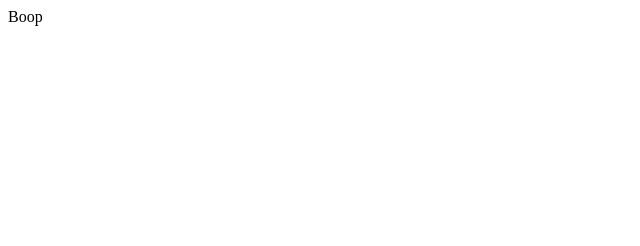
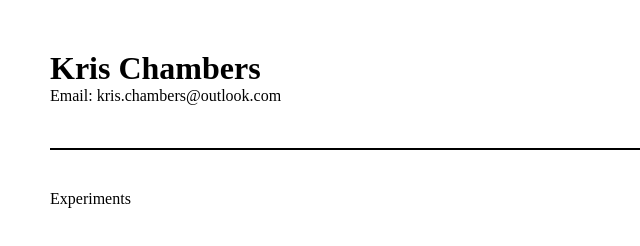
Before and after one commit to KrisChambers/krischambers.github.io, a plain HTML site: page index.html in a window 1280 px wide. Shown: the whole page, without its empty margins (0-640 px from the left). Drawn offline with Linux system fonts and the light colour scheme.

Commit message:
Add some basic changes

```diff
--- /dev/null
+++ b/css/base.css
@@ -0,0 +1,43 @@
+:root {
+	--base-font-color: black;
+	--font-color: rgb(212, 138, 0);
+}
+
+* {
+	font-size: 1rem;
+}
+
+.font--md, h1 {
+	font-size: 1.5rem;
+}
+
+.font--lg, footer * {
+	font-size: 2rem;
+}
+
+
+* { color: var(--base-font-color); }
+
+.view {
+	display: flex;
+	height: 100vh;
+	flex-direction: column;
+	justify-content: space-between;
+	padding: 50px;
+	min-width: 500px;
+}
+
+a:hover { color: var(--font-color); }
+
+#info {
+	max-height: 100px;
+	flex: 1;
+}
+
+header {
+	border-bottom: 2px solid black;
+}
+
+main {
+	min-height: 70vh;
+}
--- /dev/null
+++ b/css/reset.css
@@ -0,0 +1,23 @@
+* {
+	box-sizing: border-box;
+	padding: 0;
+	margin: 0;
+	font-size: 1rem;
+}
+
+html, body {
+	width: 100vw;
+	height: 100vh;
+	background-color: white;
+}
+
+a {
+	color: inherit;
+	border: none;
+	text-decoration: none;
+}
+a:hover { color: inherit; }
+a:active {
+	color: inherit;
+	border: none;
+}
--- a/index.html
+++ b/index.html
@@ -1 +1,34 @@
-Boop
+<html>
+
+<head>
+	<link rel="stylesheet" href="css/reset.css" />
+	<link rel="stylesheet" href="css/base.css" />
+
+	<style>
+	</style>
+</head>
+
+<body>
+	<div class="view">
+		<header id="info">
+			<h1 class="font--lg"> Kris Chambers </h1>
+			<p class="info__email font--sm">
+				<label for="info__email__link"> Email: </label>
+				<a
+					id="info__email__link"
+					href="mailto:kris.chambers@outlook.com"
+				>
+					kris.chambers@outlook.com
+				</a>
+			</p>
+		</header>
+
+		<main>
+			<div class="main__content">
+				<p> <a href="pages/experiments.html"> Experiments </a></p>
+			</div>
+		</main>
+	</div>
+</body>
+
+</html>
```
Also changed, not shown: pages/contact.html (added, +10 -0 lines), pages/experiments.html (added, +15 -0 lines).
